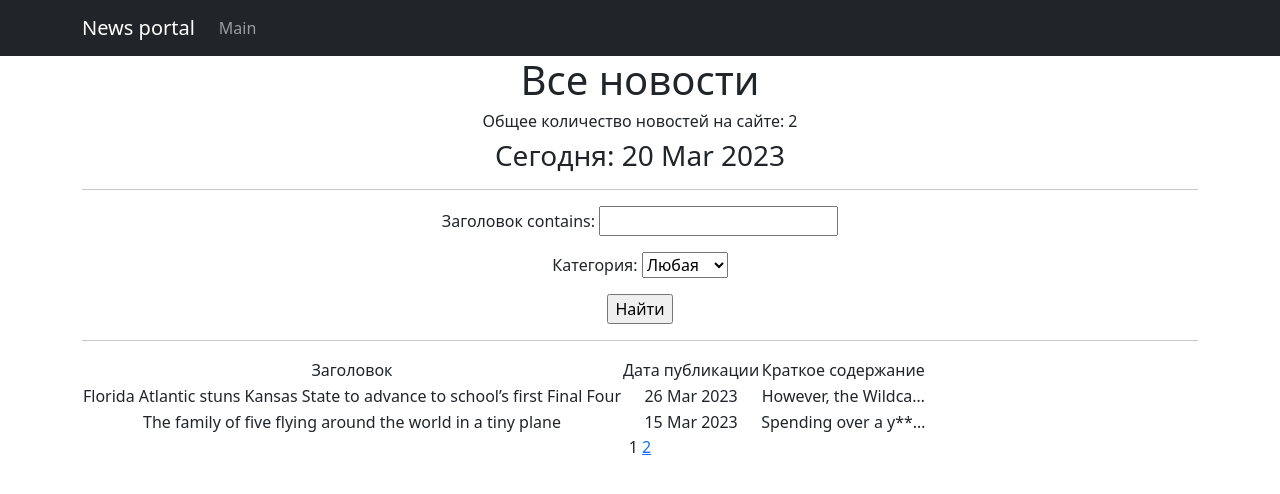
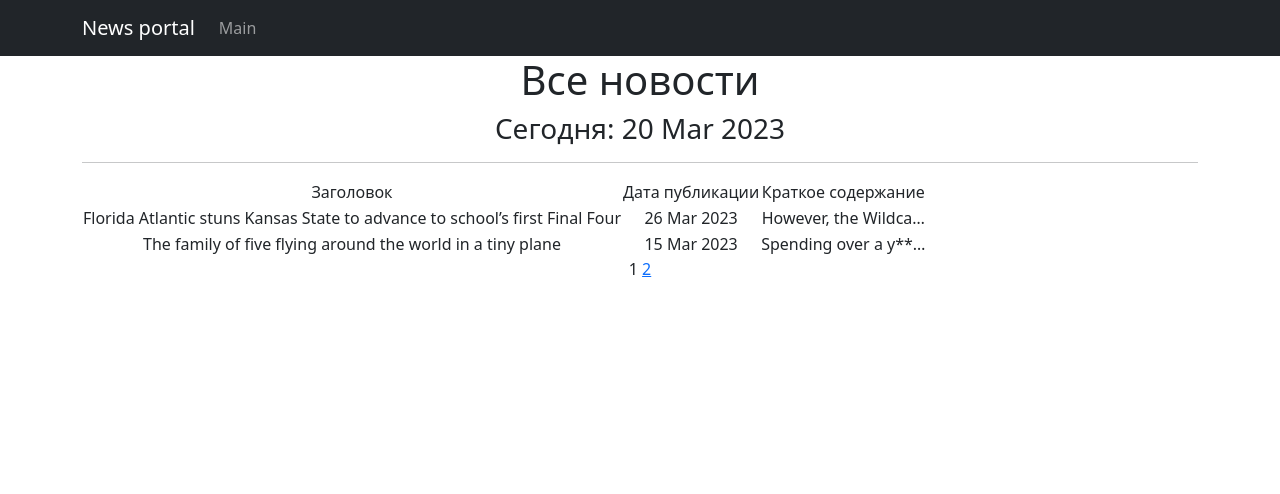
Before and after one commit to Alexey-dn/DjangoNews, a Django app: page /news/ in a window 1280 px wide. Shown: the top 494 px of the page. Run offline with Django 4.2, Linux system fonts and the light colour scheme; data comes from the database, SQL or seed files in the repository; some libraries are stand-ins or nearby versions.

Commit message:
commented search in news list

```diff
--- a/News/templates/news.html
+++ b/News/templates/news.html
@@ -11,16 +11,16 @@ News
 <!-- В контенте на странице мы выводим все товары -->
 {% block content %}
     <h1>Все новости</h1>
-    <h6>Общее количество новостей на сайте: {{ news|length }}</h6>
+    <!--<h6>Общее количество новостей на сайте: {{ news|length }}</h6>-->
     <h3>Сегодня: {% current_time '%d %b %Y' %}</h3>
     <hr>
-    <form action="" method="get">
-        {# Переменная, которую мы передали через контекст, может сгенерировать нам форму с полями #}
-        {{ filterset.form.as_p }}
-        {# Добавим кнопку отправки данных формы #}
-        <input type="submit" value="Найти" />
-    </form>
-    <hr>
+<!--    <form action="" method="get">-->
+<!--        {# Переменная, которую мы передали через контекст, может сгенерировать нам форму с полями #}-->
+<!--        {{ filterset.form.as_p }}-->
+<!--        {# Добавим кнопку отправки данных формы #}-->
+<!--        <input type="submit" value="Найти" />-->
+<!--    </form>-->
+<!--    <hr>-->
     <!-- Выводим товары, только если они есть с помощью тега if -->
     {% if news %}
         <table> <!-- Начинаем описывать таблицу -->
```
